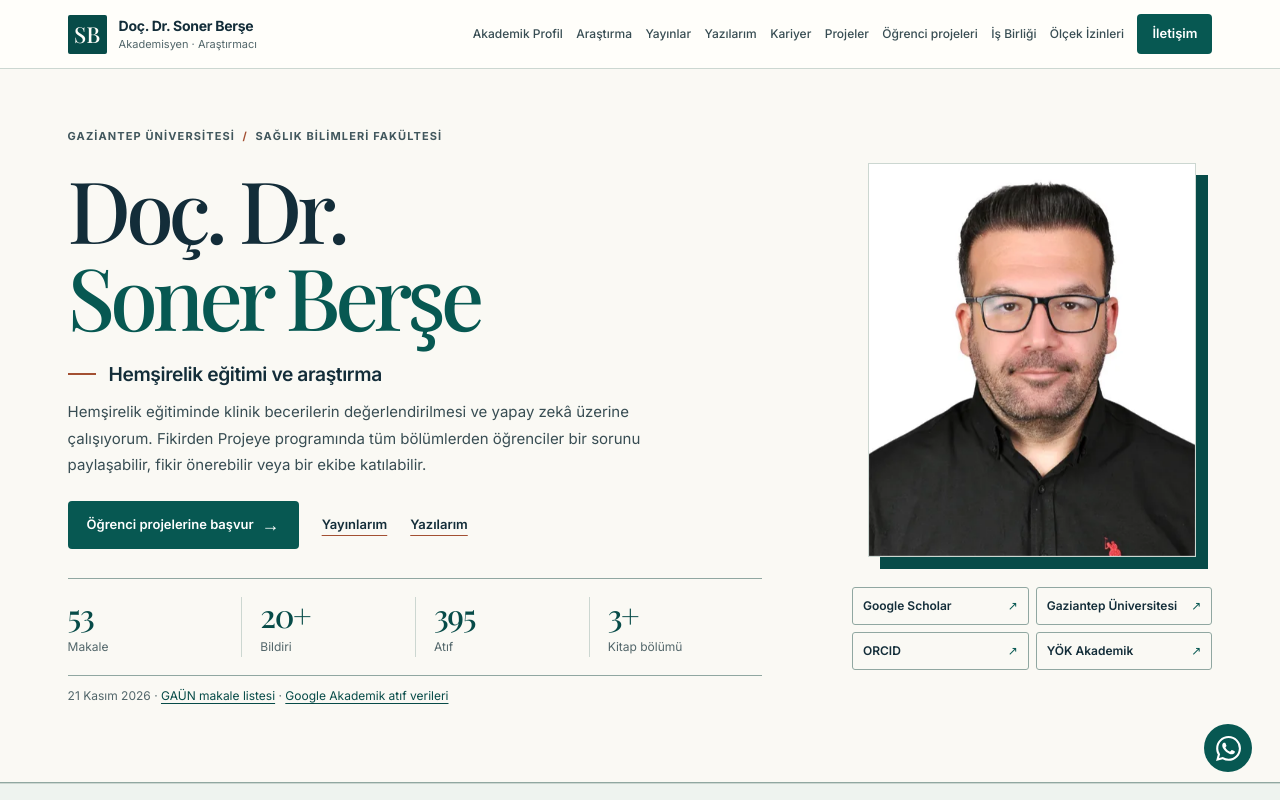
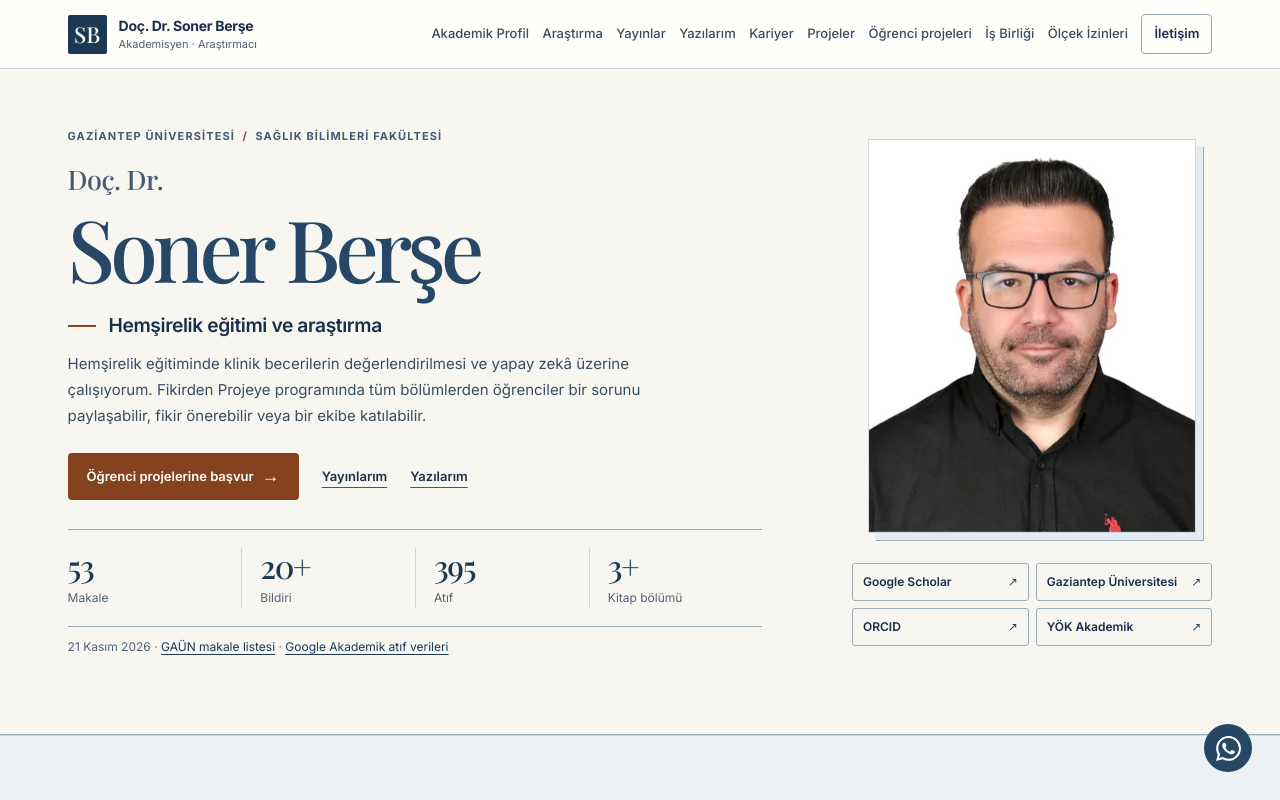
Before and after one commit to sonerberse-glitch/sonerberse, a website: page index.html in a window 1280 px wide. Shown: the top 800 px of the page. Drawn offline with nearby package versions, Linux system fonts and the light colour scheme; a web font is replaced by a local one.

Commit message:
Ana sayfada lacivert ve bakır renklerle gezinmeyi belirginleştir

```diff
--- a/assets/theme-light.css
+++ b/assets/theme-light.css
@@ -1,25 +1,27 @@
 /* Optional light presentation; the original dark palette remains available. */
 html[data-theme="light"] {
   color-scheme: light;
-  --bg: #faf9f4;
-  --bg2: #eef3ef;
-  --bg3: #e6eeea;
+  --bg: #f8f6f1;
+  --bg2: #edf1f5;
+  --bg3: #e6ecf2;
   --surface: #fffefa;
-  --surface2: #e5eeea;
-  --ink: #132d39;
-  --ink2: #203a45;
-  --ink3: #41575d;
-  --body: #384d53;
-  --muted: #52666a;
-  --faint: #cbd7d2;
-  --gold: #075852;
-  --gold-l: #074b48;
-  --gold-s: #e3eeea;
-  --gold-s2: #ccdfd7;
-  --border: #ccd7d1;
-  --border-l: #90a7a1;
+  --surface2: #e4ebf1;
+  --ink: #192f4a;
+  --ink2: #21374d;
+  --ink3: #465972;
+  --body: #394c60;
+  --muted: #516174;
+  --faint: #cad4df;
+  --gold: #264766;
+  --gold-l: #1c3954;
+  --gold-s: #e5edf3;
+  --gold-s2: #cfdfeb;
+  --border: #ccd5dd;
+  --border-l: #99a9b6;
   --nav-bg: #fffefa;
-  --copper: #a35032;
+  --copper: #88471e;
+  --program-fill: #85421e;
+  --program-hover: #693315;
   --display: 'Playfair Display', Georgia, serif;
   --glow: none;
 }
@@ -139,9 +141,47 @@ html[data-theme="light"] .nav-logo {
 }
 html[data-theme="light"] .nav-id { font-size: 14px; line-height: 1.4; }
 html[data-theme="light"] .nav-links { gap: clamp(10px, 1.05vw, 18px); }
-html[data-theme="light"] .nav-links a { display: inline-flex; align-items: center; min-height: 42px; white-space: nowrap; font-size: 12px; }
+html[data-theme="light"] .nav-links a { display: inline-flex; align-items: center; min-height: 42px; white-space: nowrap; font-size: 13px; }
 html[data-theme="light"] .nav-links a::after { bottom: 5px; background: var(--copper); }
-html[data-theme="light"] .nav-cta { min-height: 38px!important; padding: 9px 15px!important; }
+html[data-theme="light"] .nav-cta {
+  min-height: 40px!important; padding: 8px 12px!important;
+  background: transparent!important; color: var(--ink)!important; border: 1px solid var(--border-l);
+}
+html[data-theme="light"] .nav-cta:hover { background: var(--gold-s)!important; }
+.program-tab {
+  align-items: center; justify-content: center; display: inline-flex; white-space: nowrap;
+  min-height: 42px; padding: 8px 13px; border-radius: 4px;
+  font: 650 13px/1.2 'Inter', system-ui, sans-serif; text-decoration: none;
+  background: var(--program-fill, #85421e); color: #fff;
+}
+.nav-links a.program-tab, .blog-nav a.program-tab { color: #fff; }
+.nav-links a.program-tab::after { content: none; }
+.program-tab:hover { background: var(--program-hover, #693315); }
+.program-shortcut { display: none; }
+.language-shortcut {
+  display: inline-grid; place-items: center; min-height: 42px; min-width: 37px; padding-inline: 5px;
+  color: var(--ink); font: 650 13px/1.2 Inter, system-ui, sans-serif; text-decoration: underline; text-underline-offset: 4px;
+}
+.language-shortcut:hover { color: var(--gold); }
+@media (max-width: 1180px) {
+  .program-shortcut { display: inline-flex; }
+  .nav-r { gap: 10px; }
+}
+@media (max-width: 510px) {
+  html[data-theme="light"] .nav-in { padding-inline: 12px; }
+  .nav-brand, .nav-r { gap: 7px; }
+  html[data-theme="light"] .nav-logo { width: 30px; height: 32px; font-size: 18px; }
+  html[data-theme="light"] .nav-id { font-size: 12px; }
+  html[data-theme="light"] .nav-id span { font-size: 10px; }
+  .program-shortcut { padding-inline: 9px; font-size: 12px; }
+  .nav .mob-tog { min-width: 42px; min-height: 42px; justify-content: center; }
+  .nav .mob-tog .menu-label { display: none; }
+}
+@media (max-width: 365px) {
+  .nav-brand .nav-logo { display: none; }
+  .nav .nav-r { gap: 4px; }
+  .language-shortcut { min-width: 31px; }
+}
 html[data-theme="light"] .mob-menu { border-bottom: 2px solid var(--gold); }
 html[data-theme="light"] .mob-menu a { padding-block: 12px; }
 .mob-tog { align-items: center; gap: 8px; }
@@ -167,6 +207,10 @@ html[data-theme="light"] .hero-name {
 }
 .hero-name strong { display: block; font-weight: inherit; color: var(--gold); }
 .hero-name span { display: block; }
+html[data-theme="light"] .hero-name span {
+  margin-bottom: .35em; font: 500 clamp(20px, 2.1vw, 30px)/1.1 var(--display);
+  color: var(--ink3); letter-spacing: -.018em;
+}
 html[data-theme="light"] .hero-title {
   display: flex; align-items: center; gap: 13px; color: var(--ink); margin-bottom: 12px;
   font: 600 clamp(17px, 1.5vw, 21px)/1.35 'Inter', sans-serif; letter-spacing: -.02em;
@@ -174,7 +218,8 @@ html[data-theme="light"] .hero-title {
 html[data-theme="light"] .hero-title::before { content: ''; width: 28px; height: 2px; flex: 0 0 auto; background: var(--copper); }
 html[data-theme="light"] .hero-sub { max-width: 610px; margin-bottom: 23px; font-size: clamp(15px, 1.1vw, 17px); line-height: 1.75; }
 html[data-theme="light"] .hero-btns { align-items: center; gap: 11px 23px; }
-html[data-theme="light"] .student-entry { padding: 13px 19px; }
+html[data-theme="light"] .student-entry { padding: 13px 19px; background: var(--program-fill); }
+html[data-theme="light"] .student-entry:is(:hover, :active) { background: var(--program-hover); }
 .student-entry span { font: 400 1.38em/1 'Inter', sans-serif; }
 html[data-theme="light"] .hero-btns .btn-o {
   padding: 12px 0; color: var(--ink); border: 0; background: transparent; border-radius: 0;
@@ -201,7 +246,7 @@ html[data-theme="light"] .p-stat .lbl { font-size: 12px; text-transform: none; m
 .portrait-column { min-width: 0; }
 html[data-theme="light"] .profile-photo-wrap, html[data-theme="light"] .profile-photo-wrap:hover {
   width: 91%; max-width: 355px; height: auto; margin: 0 auto 30px; aspect-ratio: 4 / 4.8;
-  border: 1px solid var(--border); border-radius: 0; box-shadow: 12px 12px 0 var(--gold-l);
+  border: 1px solid var(--border); border-radius: 0; box-shadow: 7px 7px 0 var(--surface2), 8px 8px 0 var(--border-l);
   transform: none; background: #fff;
 }
 html[data-theme="light"] .profile-photo-wrap::after { content: none; }
@@ -216,7 +261,7 @@ html[data-theme="light"] .profile-link {
 html[data-theme="light"] .profile-link span { color: var(--gold); }
 html[data-theme="light"] .profile-link:hover { border-color: var(--gold); background: var(--gold-s); transform: none; }
 html[data-theme="light"] :is(a, button, select, input, textarea):focus-visible { outline: 3px solid var(--copper); outline-offset: 3px; }
-html[data-theme="light"] :is(.student-entry, .form-submit, .scale-action-btn):active { background: #123f42; transform: translateY(1px); }
+html[data-theme="light"] :is(.student-entry, .form-submit, .scale-action-btn):active { background: #172e46; transform: translateY(1px); }
 html[data-theme="light"] .eyebrow {
   display: flex; align-items: center; gap: 13px; color: var(--gold);
   font-size: 11px; font-weight: 700; letter-spacing: .11em; text-transform: uppercase;
@@ -237,15 +282,15 @@ html[data-theme="light"] .proj-grid { gap: 22px 36px; }
 .project-feature {
   display: grid; grid-template-columns: .95fr 1.05fr; grid-template-areas: 'kicker summary' 'title summary' 'period credit' 'links links';
   column-gap: clamp(26px, 6vw, 88px); align-items: start; margin: 28px 0 42px;
-  padding: clamp(25px, 4vw, 57px); border-radius: 4px; background: #074a48; color: #fffdf4;
+  padding: clamp(25px, 4vw, 57px); border-radius: 4px; background: #203b55; color: #fffdf4;
 }
 .project-feature-kicker { grid-area: kicker; margin: 0 0 14px; font-size: 12px; font-weight: 650; color: #e2c2a4; }
 .project-feature-title { grid-area: title; margin: 0; font: 500 clamp(27px, 3.2vw, 42px)/1.16 var(--display, Georgia, serif); letter-spacing: -.03em; }
-.project-feature-period { grid-area: period; color: #d7e9e1; margin-top: 14px; font-size: 13px; }
+.project-feature-period { grid-area: period; color: #dfebf5; margin-top: 14px; font-size: 13px; }
 .project-feature-summary { grid-area: summary; line-height: 1.7; font-size: 16px; }
-.project-feature-credit { grid-area: credit; margin-top: 12px; font-size: 14px; color: #d7e9e1; }
-.project-feature-links { grid-area: links; display: flex; flex-wrap: wrap; gap: 6px 24px; padding-top: 19px; margin-top: 23px; border-top: 1px solid #638784; }
-.project-feature-links a { color: #fffdf4; font-size: 14px; font-weight: 600; padding-block: 6px; text-decoration: underline; text-decoration-color: #d8ad8e; text-underline-offset: 5px; }
+.project-feature-credit { grid-area: credit; margin-top: 12px; font-size: 14px; color: #dfebf5; }
+.project-feature-links { grid-area: links; display: flex; flex-wrap: wrap; gap: 6px 24px; padding-top: 19px; margin-top: 23px; border-top: 1px solid #718599; }
+.project-feature-links a { color: #fffdf4; font-size: 14px; font-weight: 600; padding-block: 6px; text-decoration: underline; text-decoration-color: #f0be90; text-underline-offset: 5px; }
 .project-feature-links a:hover { text-decoration-thickness: 2px; }
 html[data-theme="light"] .project-feature-links a:focus-visible { outline-color: #e2c2a4; }
 html[data-theme="light"] .scale-table th { color: var(--gold); border-bottom: 2px solid var(--gold); }
@@ -287,7 +332,7 @@ html[data-theme="light"] :is(.ci-item, .faq-a, .lead) a { color: var(--gold-l);
   html[data-theme="light"] .p-stat { padding-left: 10px; padding-right: 3px; }
   html[data-theme="light"] .p-stat .lbl { font-size: 11px; }
   .portrait-column { display: grid; grid-template-columns: minmax(0, .85fr) minmax(0, 1fr); align-items: center; gap: 25px; }
-  html[data-theme="light"] .profile-photo-wrap { margin: 0 7px 8px 0; width: 100%; box-shadow: 7px 7px 0 var(--gold-l); }
+  html[data-theme="light"] .profile-photo-wrap { margin: 0 7px 8px 0; width: 100%; box-shadow: 4px 4px 0 var(--surface2), 5px 5px 0 var(--border-l); }
   html[data-theme="light"] .profile-links { grid-template-columns: 1fr; }
   html[data-theme="light"] .pub-item { gap: 11px; }
   html[data-theme="light"] .pub-num { min-width: 34px; font-size: 21px; }
```
